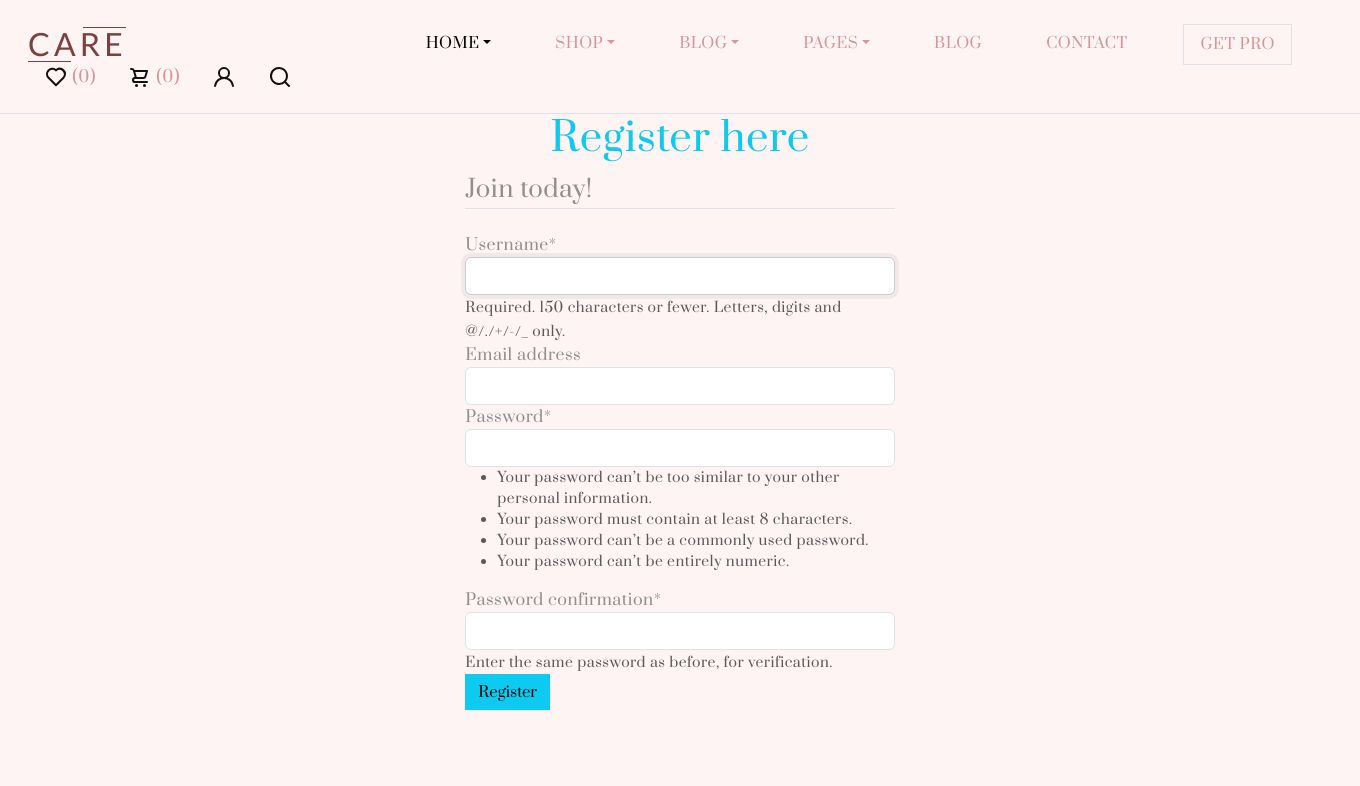
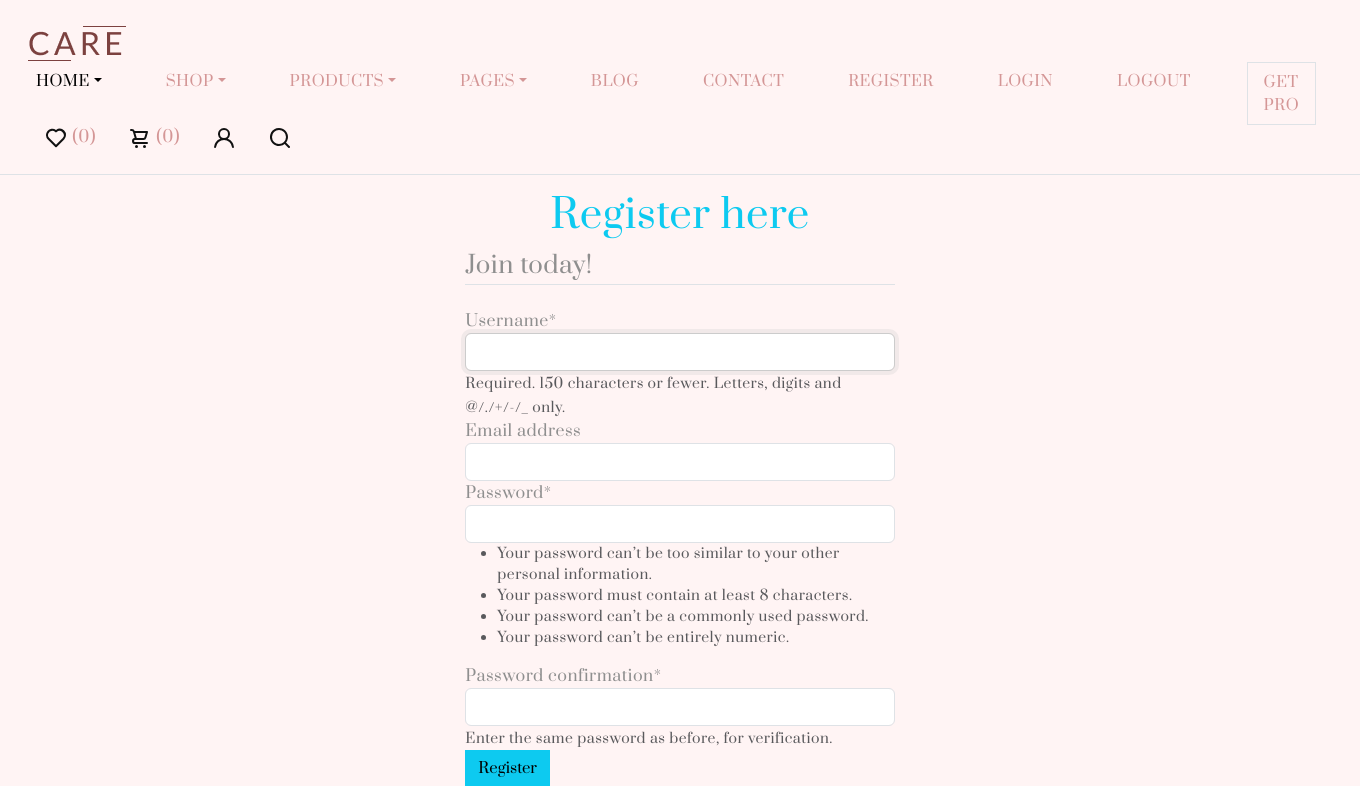
Before and after one commit to Asad-Abduba/appleChampionShop, a Django app: page /auth/register/ in a window 1360 px wide. Shown: the top 786 px of the page. Run offline with Django 4.2, Linux system fonts and the light colour scheme; some libraries are stand-ins or nearby versions.

Commit message:
finished working on auth app

```diff
--- a/appleChampionsShop/__init__.py
+++ b/appleChampionsShop/__init__.py
@@ -0,0 +1,3 @@
+import pymysql
+
+pymysql.install_as_MySQLdb()
--- a/auth/urls.py
+++ b/auth/urls.py
@@ -1,6 +1,9 @@
 from django.urls import path
 from . import views as my_views
+from django.contrib.auth import views as auth_views
 
 urlpatterns = [
-    path('register/', my_views.register, name='registration-url')
+    path('register/', my_views.register, name='registration-url'),
+    path('login/', auth_views.LoginView.as_view(template_name='auth/login.html'), name='login-url'),
+    path('logout/', auth_views.LogoutView.as_view(template_name='auth/logout.html'), name='logout-url'),
 ]
--- /dev/null
+++ b/templates/auth/logout.html
@@ -0,0 +1,5 @@
+{% extends 'master.html' %}
+{% block content %}
+    <p class="text-center mt-4">        You've logged out!!! <a href="{% url 'login-url' %}">
+        Login again</a>  </p>
+{% endblock %}
--- a/templates/master.html
+++ b/templates/master.html
@@ -236,24 +236,21 @@
                             </li>
                             <li class="nav-item dropdown">
                                 <a class="nav-link dropdown-toggle" href="#" id="dropdownBlog" data-bs-toggle="dropdown"
-                                   aria-haspopup="true" aria-expanded="false">Blog</a>
+                                   aria-haspopup="true" aria-expanded="false">Products</a>
                                 <ul class="dropdown-menu list-unstyled" aria-labelledby="dropdownBlog">
                                     <li>
-                                        <a href="blog-classic.html" class="dropdown-item item-anchor">Blog <span
+                                        <a href="blog-classic.html" class="dropdown-item item-anchor">Add products <span
                                                 class="badge bg-secondary">pro</span></a>
                                     </li>
                                     <li>
-                                        <a href="blog-grid-with-sidebar.html" class="dropdown-item item-anchor">Blog with Sidebar <span
+                                        <a href="blog-grid-with-sidebar.html" class="dropdown-item item-anchor">View products <span
                                                 class="badge bg-secondary">pro</span></a>
                                     </li>
                                     <li>
-                                        <a href="single-post-no-sidebar.html" class="dropdown-item item-anchor">Single Post <span
+                                        <a href="single-post-no-sidebar.html" class="dropdown-item item-anchor">Shop <span
                                                 class="badge bg-secondary">pro</span></a>
                                     </li>
-                                    <li>
-                                        <a href="single-post.html" class="dropdown-item item-anchor">Single post with Sidebar <span
-                                                class="badge bg-secondary">pro</span></a>
-                                    </li>
+
                                 </ul>
                             </li>
                             <li class="nav-item dropdown">
@@ -309,6 +306,16 @@
                                 <a class="nav-link" href="#">Contact</a>
                             </li>
                             <li class="nav-item">
+                                <a class="nav-link" href="{% url 'registration-url' %}">Register</a>
+                            </li>
+
+                            <li class="nav-item">
+                                <a class="nav-link" href="{% url 'login-url' %}">Login</a>
+                            </li>
+                            <li class="nav-item">
+                                <a class="nav-link" href="{% url 'logout-url' %}">Logout</a>
+                            </li>
+                            <li class="nav-item">
                                 <a href="https://templatesjungle.gumroad.com/l/care-beauty-ecommerce-website-template" class="nav-link border px-3">get pro</a>
                             </li>
                         </ul>
@@ -355,6 +363,16 @@
 
     </div>
 </nav>
+<p class="text-center">
+    {% for message in messages %}
+        {{ message }}
+    {% endfor %}
+</p>
+
+
+
+
+
 {% block content %}
 
 
```
Also changed, not shown: other parts of templates/master.html (+2 -1 lines), appleChampionsShop/settings.py (+9 -2 lines), templates/auth/login.html (added, +19 -0 lines), auth/views.py (line endings or trailing spaces).
